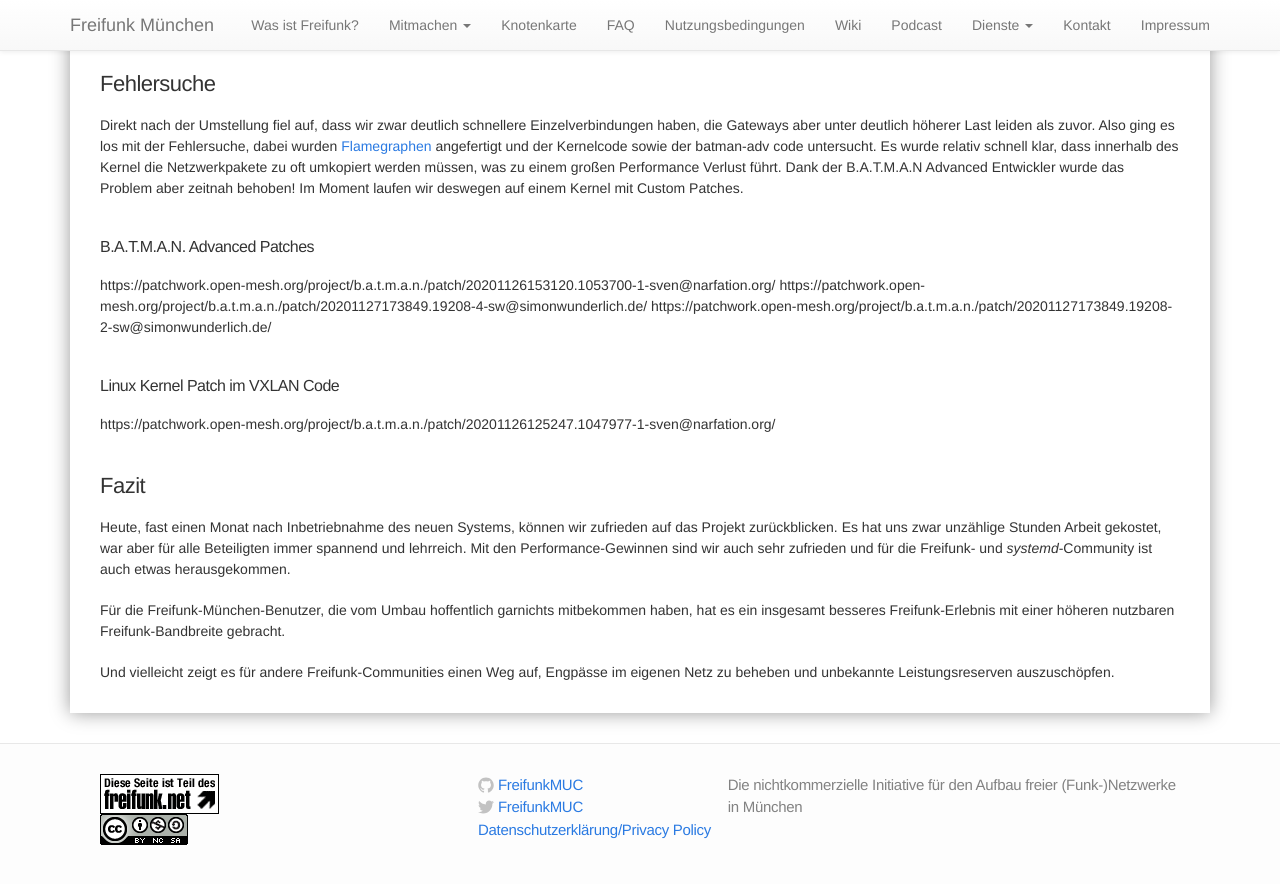
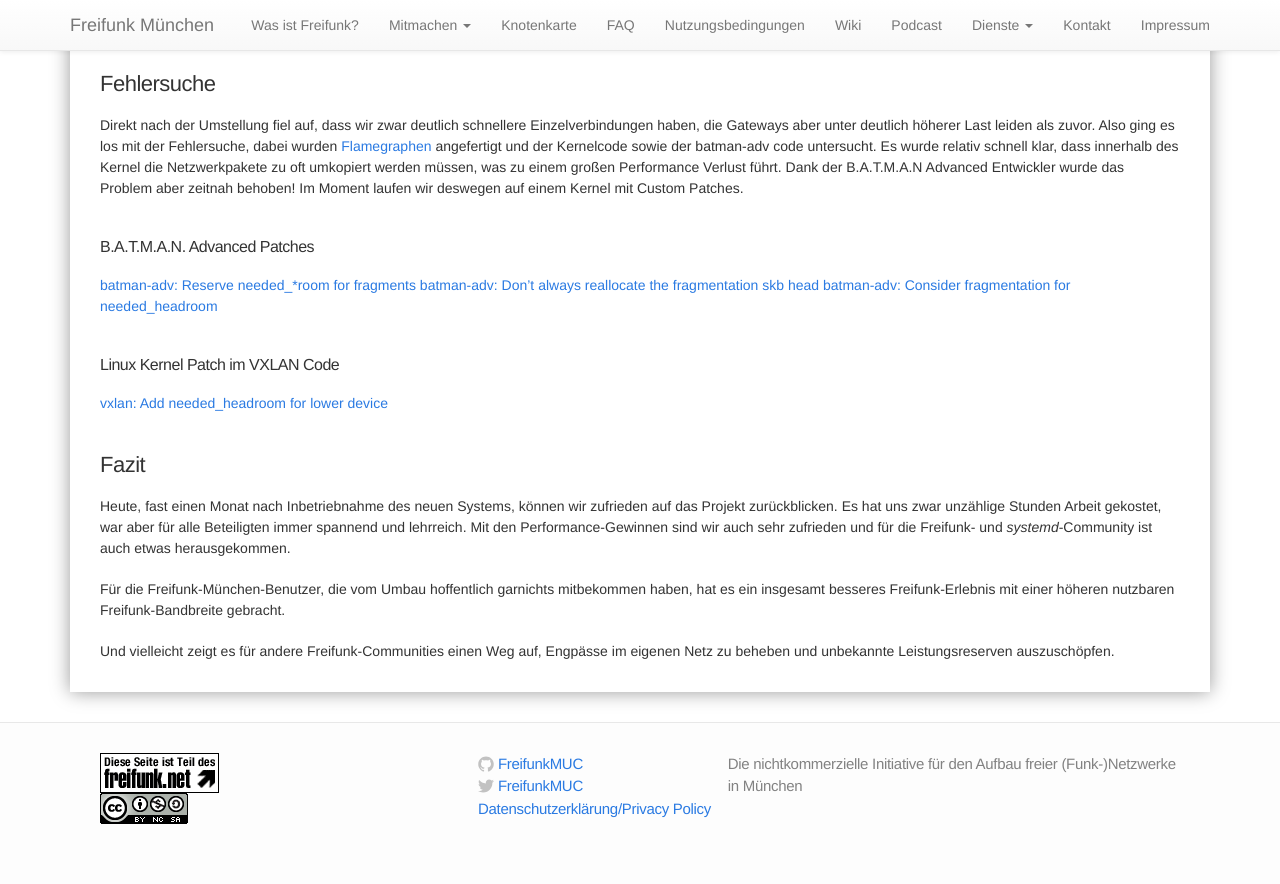
Before and after one commit to freifunkMUC/freifunkmuc.github.io, a Jekyll site: the page built from _posts/2020-12-03-wireguard-firmware.markdown, in a window 1280 px wide and 900 px high, scrolled down 1524 px. Shown: the top 884 px of the window. Built offline with Jekyll 4.4.1, drawn with Linux system fonts in a browser that asks for light colours.

Commit message:
Update 2020-12-03-wireguard-firmware.markdown

```diff
--- a/_posts/2020-12-03-wireguard-firmware.markdown
+++ b/_posts/2020-12-03-wireguard-firmware.markdown
@@ -40,12 +40,12 @@ Damit auf den Gateways alles rund läuft, haben wir uns zu guter Letzt noch eine
 Direkt nach der Umstellung fiel auf, dass wir zwar deutlich schnellere Einzelverbindungen haben, die Gateways aber unter deutlich höherer Last leiden als zuvor. Also ging es los mit der Fehlersuche, dabei wurden [Flamegraphen](http://www.brendangregg.com/FlameGraphs/cpuflamegraphs.html) angefertigt und der Kernelcode sowie der batman-adv code untersucht. Es wurde relativ schnell klar, dass innerhalb des Kernel die Netzwerkpakete zu oft umkopiert werden müssen, was zu einem großen Performance Verlust führt. Dank der B.A.T.M.A.N Advanced Entwickler wurde das Problem aber zeitnah behoben! Im Moment laufen wir deswegen auf einem Kernel mit Custom Patches.
 
 #### B.A.T.M.A.N. Advanced Patches
-https://patchwork.open-mesh.org/project/b.a.t.m.a.n./patch/20201126153120.1053700-1-sven@narfation.org/
-https://patchwork.open-mesh.org/project/b.a.t.m.a.n./patch/20201127173849.19208-4-sw@simonwunderlich.de/
-https://patchwork.open-mesh.org/project/b.a.t.m.a.n./patch/20201127173849.19208-2-sw@simonwunderlich.de/
+[batman-adv: Reserve needed_*room for fragments](https://patchwork.open-mesh.org/project/b.a.t.m.a.n./patch/20201126153120.1053700-1-sven@narfation.org/)
+[batman-adv: Don't always reallocate the fragmentation skb head](https://patchwork.open-mesh.org/project/b.a.t.m.a.n./patch/20201127173849.19208-4-sw@simonwunderlich.de/)
+[batman-adv: Consider fragmentation for needed_headroom](https://patchwork.open-mesh.org/project/b.a.t.m.a.n./patch/20201127173849.19208-2-sw@simonwunderlich.de/)
 
 #### Linux Kernel Patch im VXLAN Code
-https://patchwork.open-mesh.org/project/b.a.t.m.a.n./patch/20201126125247.1047977-1-sven@narfation.org/
+[vxlan: Add needed_headroom for lower device](https://patchwork.open-mesh.org/project/b.a.t.m.a.n./patch/20201126125247.1047977-1-sven@narfation.org/)
 
 ### Fazit
 Heute, fast einen Monat nach Inbetriebnahme des neuen Systems, können wir zufrieden auf das Projekt zurückblicken. Es hat uns zwar unzählige Stunden Arbeit gekostet, war aber für alle Beteiligten immer spannend und lehrreich. Mit den Performance-Gewinnen sind wir auch sehr zufrieden und für die Freifunk- und _systemd_-Community ist auch etwas herausgekommen.
```
